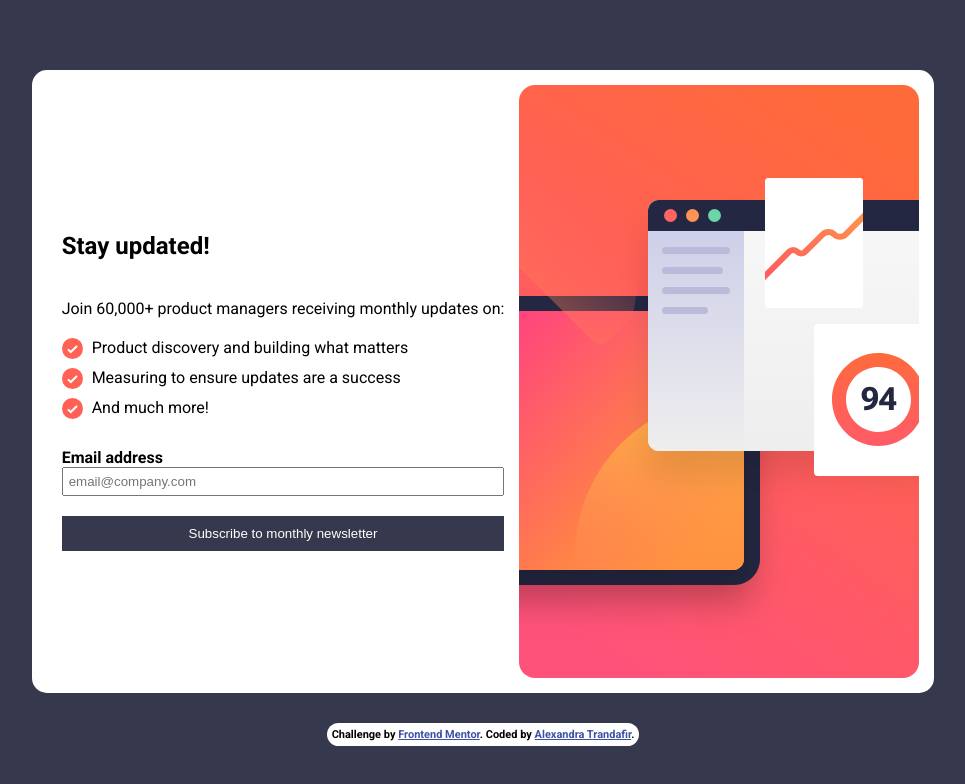
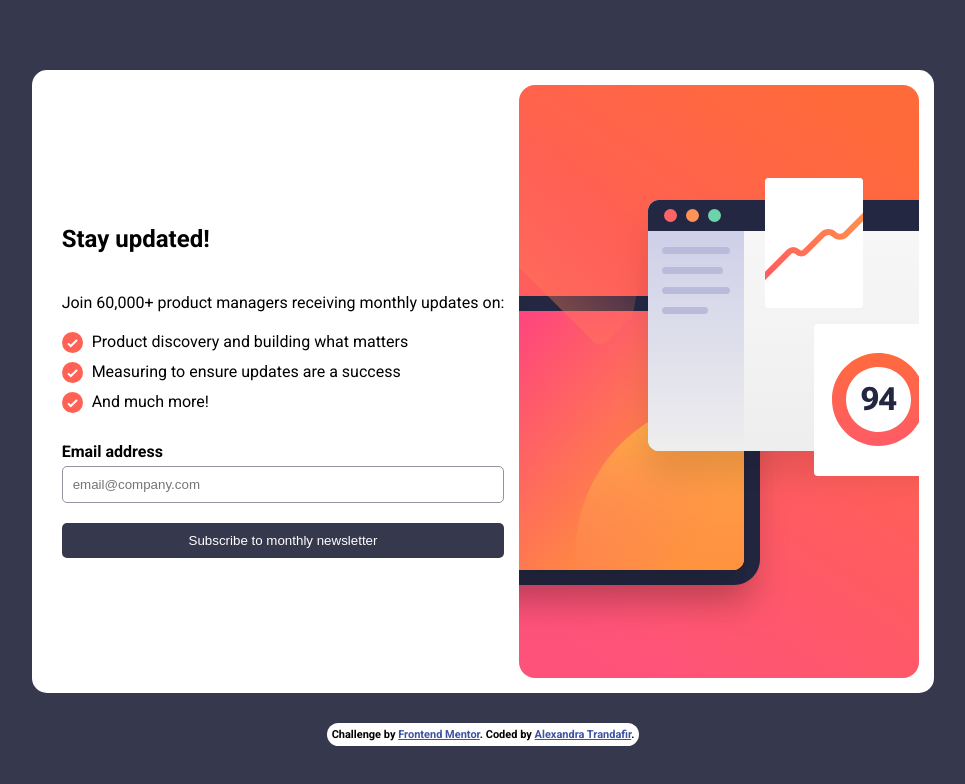
Before and after one commit to AlexandraTnd/Frontend-Mentor---Newsletter-sign-up-form-with-success-message, a plain HTML site: page index.html in a window 1280 px wide. Shown: the whole page, without its empty margins (157-1122 px from the left). Drawn offline with Linux system fonts and the light colour scheme.

Commit message:
add input style

```diff
--- a/index.html
+++ b/index.html
@@ -51,7 +51,7 @@
 
       <div>
         <label for="email">Email address</label>
-        <input type="email" name="email" placeholder="email@company.com">
+        <input id="email" type="email" name="email" placeholder="email@company.com">
       </div>
 
       <button id="subscribe">Subscribe to monthly newsletter</button>
--- a/style.css
+++ b/style.css
@@ -51,9 +51,12 @@ label {
 }
 
 input {
+    margin-top: 5px;
     display: block;
     width: 100%;
-    padding: 5px;
+    padding: 10px;
+    border-radius: 5px;
+    border: 1px solid hsl(231, 7%, 60%);
 }
 
 button {
@@ -61,4 +64,5 @@ button {
     background-color: hsl(235, 18%, 26%);
     color: hsl(0, 0%, 100%);
     padding: 10px;
+    border-radius: 5px;
 }
```
